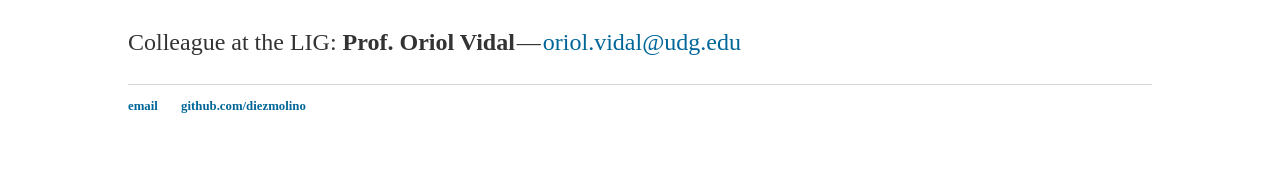
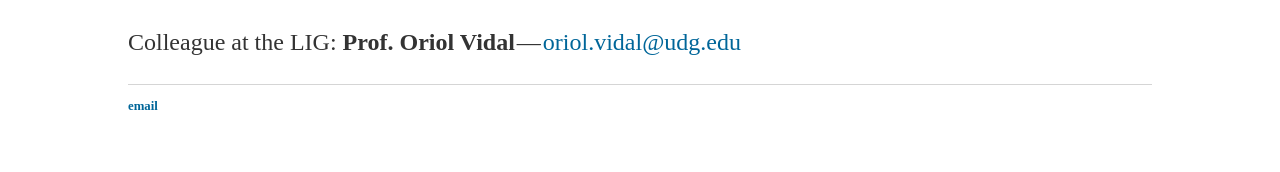
Before and after one commit to DiezMolino/diezmolino.github.io, a Jekyll site: the page about/index.html, which Jekyll copies as it is, in a window 1280 px wide. Shown: the part 902-1074 px from the top of the page. Built offline with Jekyll 4.4.1, drawn with Linux system fonts in a browser that asks for light colours.

Commit message:
Update index.html

```diff
--- a/about/index.html
+++ b/about/index.html
@@ -48,7 +48,7 @@
 		<footer>
     		<ul>
         		<li><a class='one' href="mailto:diez.molino@gmail.com">email</a></li>
-        		<li><a class='one' href="https://github.com/diezmolino">github.com/diezmolino</a></li>
+        	<!-- 	<li><a class='one' href="https://github.com/diezmolino">github.com/diezmolino</a></li> -->
 			</ul>
 		</footer>
 	</body>
```
